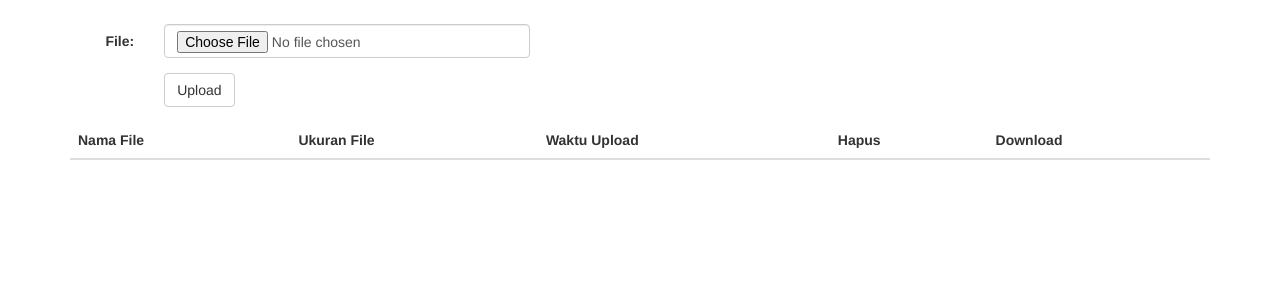
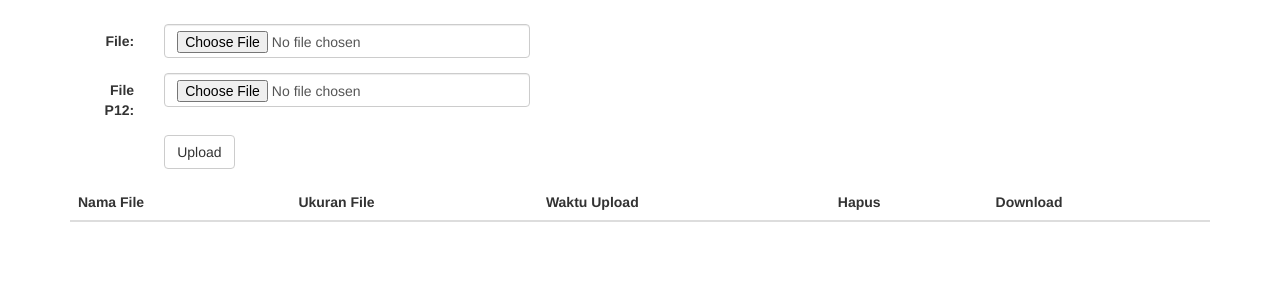
Before and after one commit to bintangglenn/FileSigner, a PHP site: page / in a window 1280 px wide. Shown: the top 300 px of the page. Run offline with PHP 8.4, Linux system fonts and the light colour scheme; lists and menus that the app fills with data are empty.

Commit message:
Add input slot for p12

```diff
--- a/index.php
+++ b/index.php
@@ -16,6 +16,12 @@
                     <label class="control-label col-sm-2" for="document">File:</label>
                     <div class="col-sm-10">
                       <input type="file" name="document" id="document" class="form-control">
+                    </div>
+                </div>
+                <div class="form-group">
+                    <label class="control-label col-sm-2" for="document">File P12:</label>
+                    <div class="col-sm-10">
+                      <input type="file" name="p12" id="document" class="form-control">
                     </div>
                 </div>
                 <div class="form-group">
```
